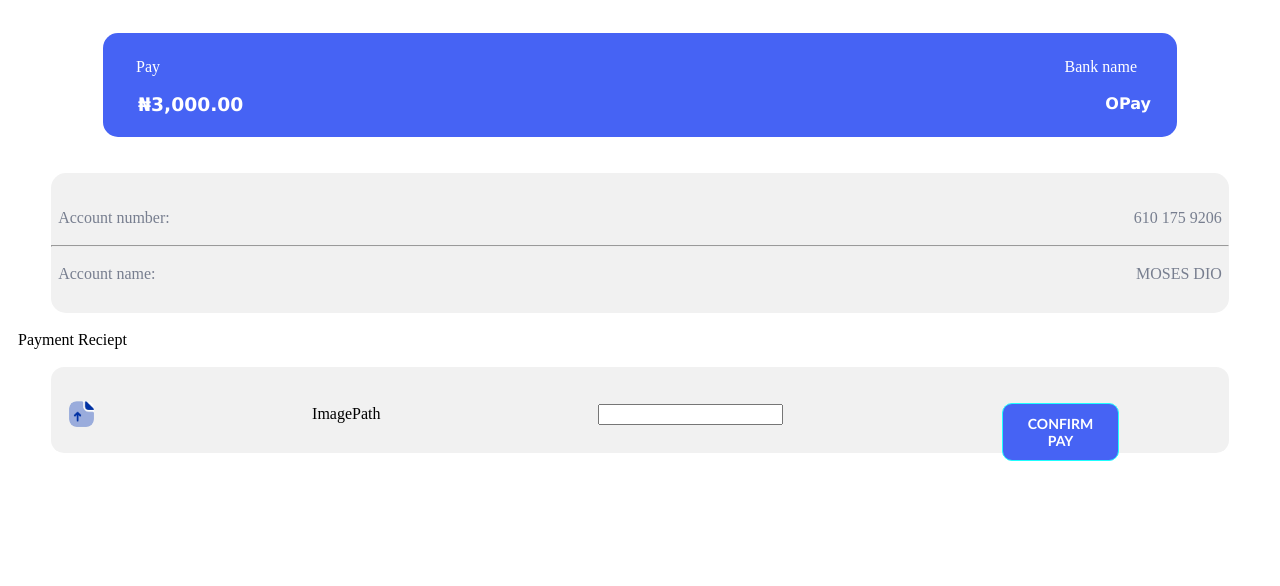
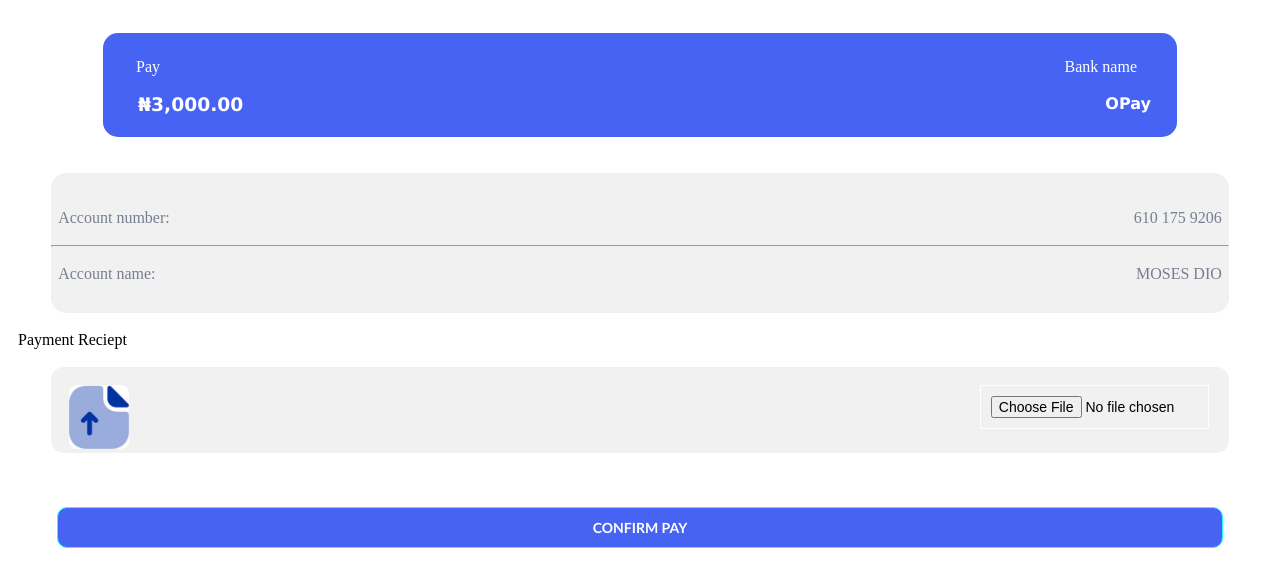
Before and after one commit to allappsworks/litepayuser1, a plain HTML site: page pending.html in a window 1280 px wide. Shown: the part 58-644 px from the top of the page. Drawn offline with Linux system fonts and the light colour scheme.

Commit message:
Update pending.html

```diff
--- a/pending.html
+++ b/pending.html
@@ -72,14 +72,11 @@
   <br />
   <p style="margin-left: 18px;">Payment Reciept</p>
     <br />
-  <div class="line" style="vertical-align: center; display: flex;
-  justify-content: center;
-  align-items: center;
-  flex-wrap: wrap;">
+  <div class="line">
     <br />
-    <img src="recipe.jpeg" alt="" style="width: 25px; border-radius: 8px; margin-left: 18px;" />
-    <label for="imagePath">ImagePath</label>
-    <input type="text" required>    <br />
+    <img src="recipe.jpeg" alt="" style="width: 60px; border-radius: 8px; margin-left: 18px;" />
+<input type="file" name="myInput" accept="image/*, .pdf" style="width: 207px; border: 1px solid #fff; float: right; margin-right: 20px; font-size: 14px; background: #F1F1F1; padding: 10px;" required>
+<br />
 <br />
 <center>
   <br />
```
